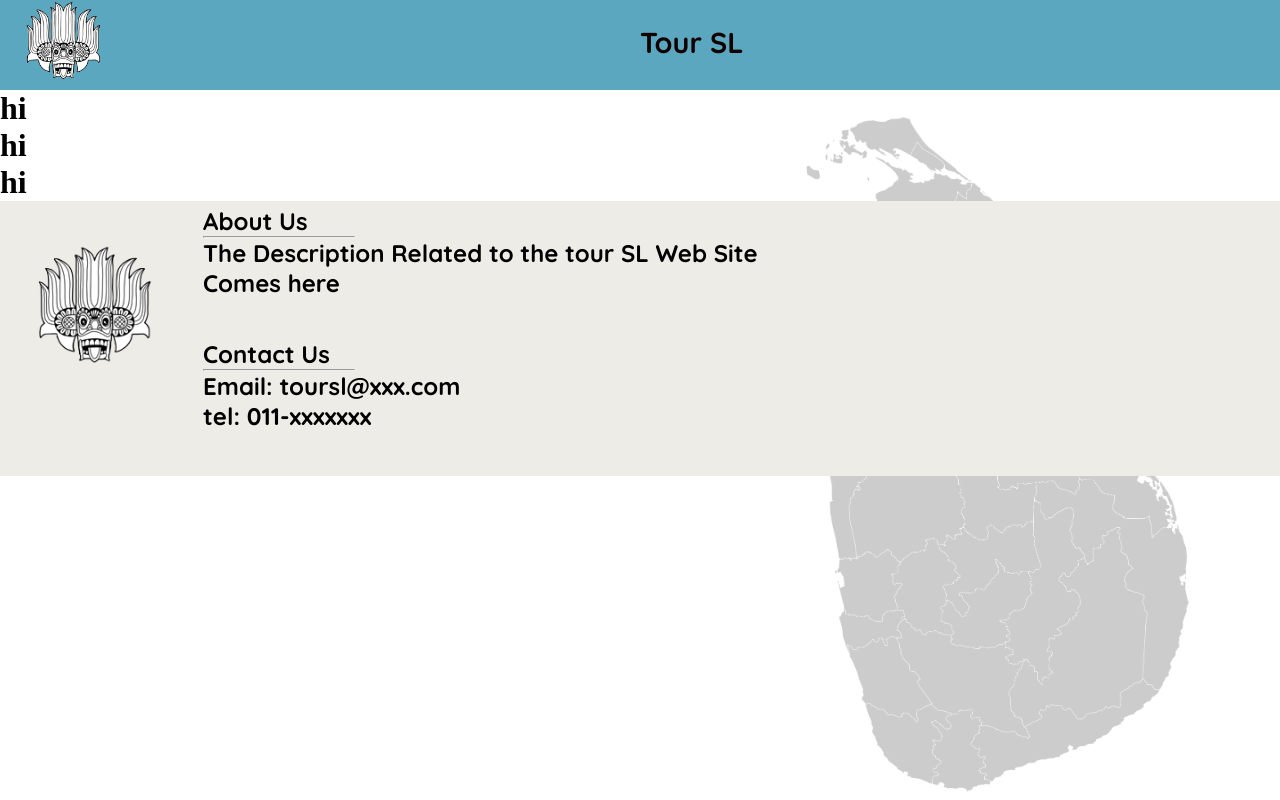
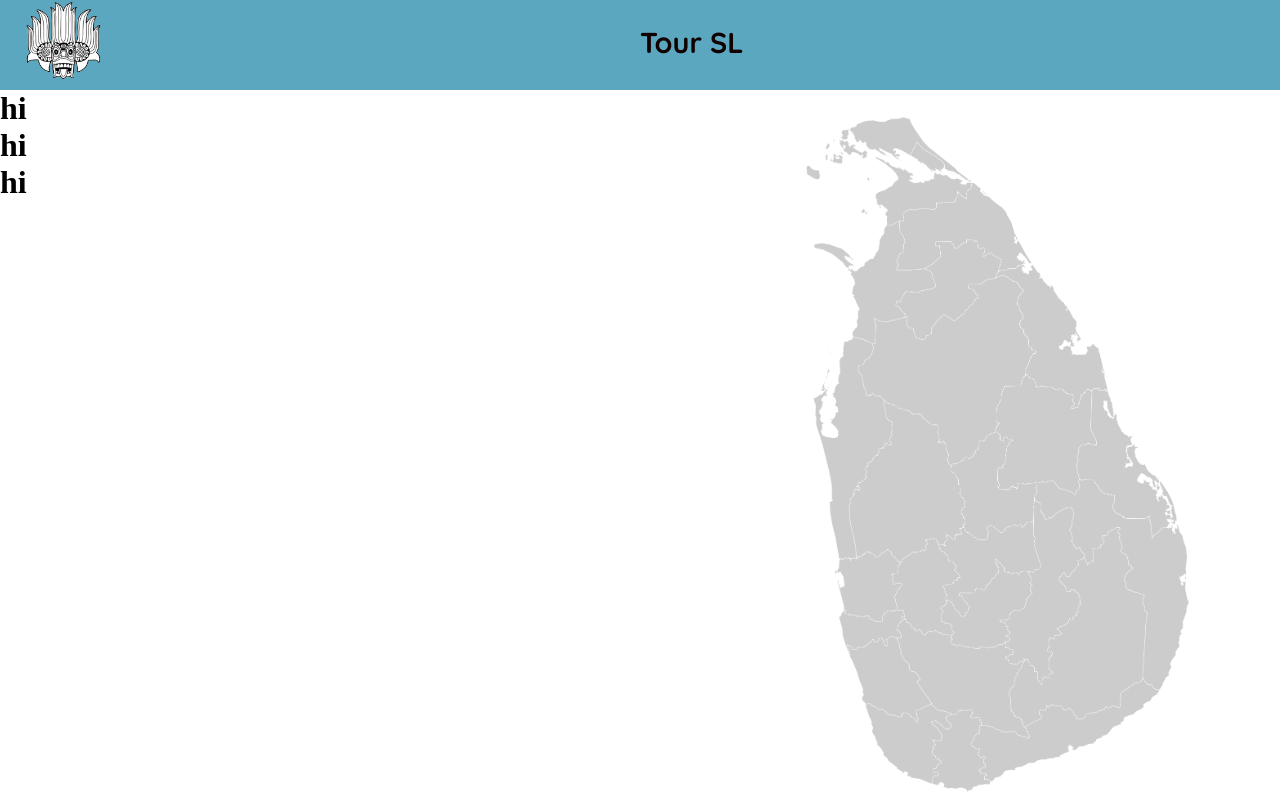
Before and after one commit to Pemith/TourSLFrontEnd, a React (Create React App) app: page /reception in a window 1280 px wide. Shown: the top 800 px of the page. Built offline with nearby package versions, Linux system fonts and the light colour scheme.

Commit message:
added changes

```diff
--- a/src/Components/Footer.css
+++ b/src/Components/Footer.css
@@ -1,11 +1,13 @@
-.footer{
-    padding: 5px 0px;
+.footer {
+  padding: 10px 0px;
   width: 100%;
-    background:linear-gradient(90deg, #EDECE7 0%, #EDECE7 100%);
+  clear: both;
+  position: relative;
+  height: 200px;
+  margin-top: 80%;
+  background: linear-gradient(90deg, #edece7 0%, #edece7 100%);
   font-family: "Quicksand";
-    color:black;
-    position: sticky;
-    bottom: 0%;
+  color: black;
 }
 
 .footer-img {
@@ -17,7 +19,7 @@
   z-index: 999;
 }
 
-.footer_container{
+.footer_container {
   display: flex;
   flex-direction: column;
   justify-content: center;
@@ -25,23 +27,22 @@
   margin: 0 auto;
 }
 
-.column{
+.column {
   display: flex;
   flex-direction: column;
   text-align: left;
   margin-left: 50px;
 }
 
-.row{
+.row {
   display: grid;
-    grid-template-columns: repeat(auto-fill, minmax(500px,1000fr));
+  grid-template-columns: repeat(auto-fill, minmax(500px, 1000fr));
   grid-gap: 1px;
 }
 
-
-p{
+p {
   font-size: 24px;
-    color:black;
+  color: black;
   margin-bottom: 40px;
   font-weight: bold;
 }
```
Lines whose indentation alone changed are shown as unchanged.
